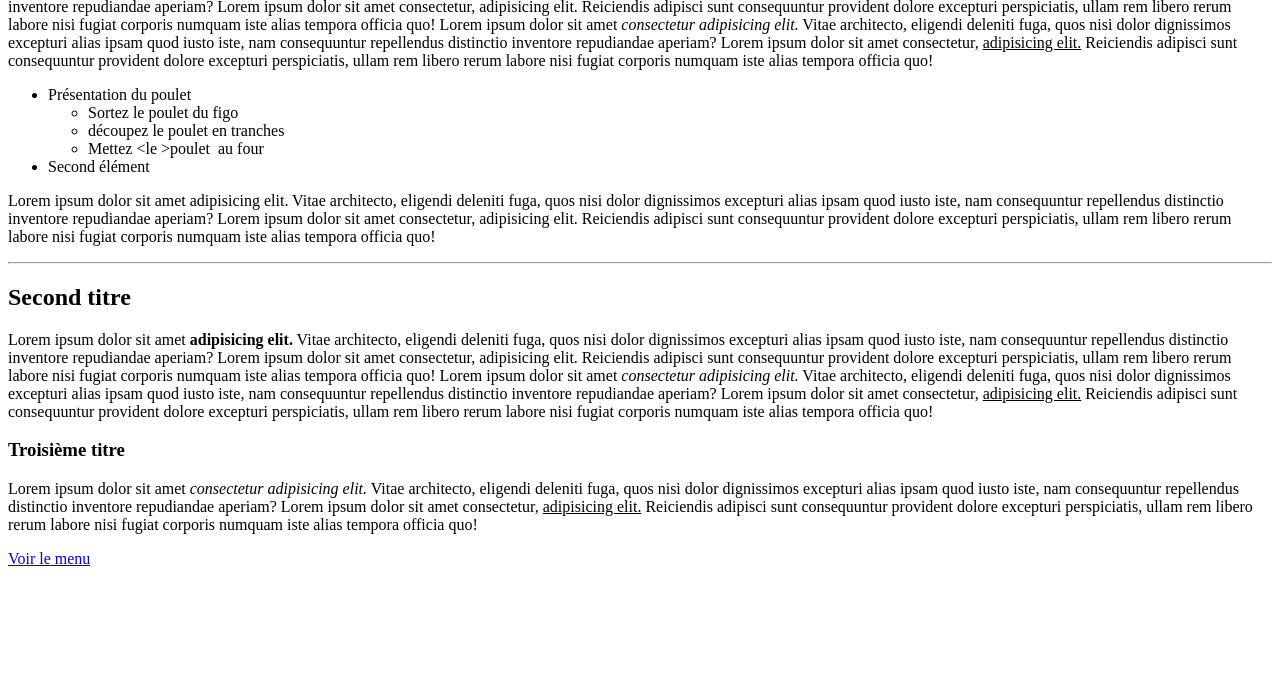
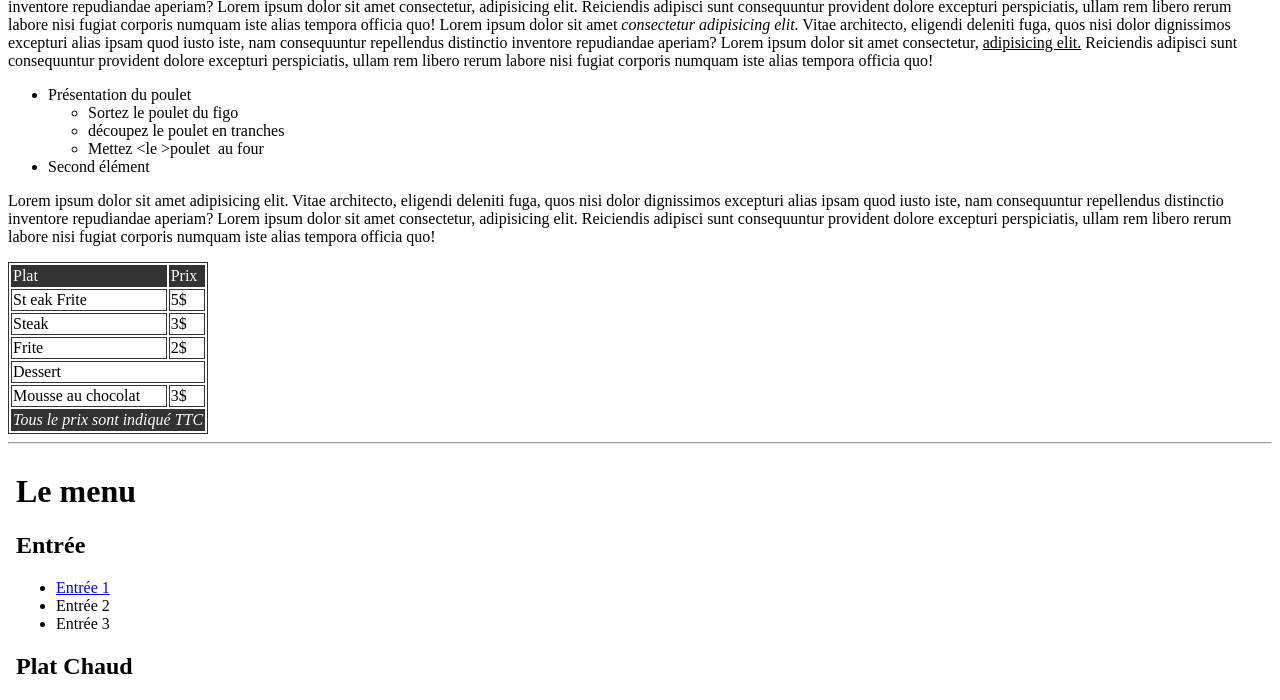
Before and after one commit to MCGENIUSALI/Cours-html-et-Tp-graphiKart, a plain HTML site: page index.html in a window 1280 px wide. Shown: the part 100-800 px from the top of the page. Drawn offline with Linux system fonts and the light colour scheme.

Commit message:
feat modify two file, index.hmtl and lien.html

```diff
--- a/index.html
+++ b/index.html
@@ -5,8 +5,18 @@
     <meta http-equiv="X-UA-Compatible" content="IE=edge">
     <meta name="viewport" content="width=device-width, initial-scale=1.0">
     <title>Document</title>
+    <style>
+        table, td{
+            border:1px solid #333;
+        }
+        thead, tfoot{
+            background-color: #333;
+            color:#fff;
+        }
+    </style>
 </head>
 <body>
+
     <h1>Mon titre</h1>
     <p>
         Lorem ipsum dolor sit amet <b> adipisicing elit.</b> Vitae architecto, eligendi deleniti fuga, quos nisi dolor dignissimos excepturi alias ipsam quod iusto iste, nam consequuntur repellendus distinctio inventore repudiandae aperiam?
@@ -26,11 +36,49 @@
         <li>Second élément</li>
     </ul>
 
+
     <p>
         Lorem ipsum dolor sit amet  adipisicing elit. Vitae architecto, eligendi deleniti fuga, quos nisi dolor dignissimos excepturi alias ipsam quod iusto iste, nam consequuntur repellendus distinctio inventore repudiandae aperiam?
         Lorem ipsum dolor sit amet consectetur, adipisicing elit. Reiciendis adipisci sunt consequuntur provident dolore excepturi perspiciatis, ullam rem libero rerum labore nisi fugiat corporis numquam iste alias tempora officia quo!
     </p>
+
+    <table>
+        <thead>
+            <tr>
+                <td>Plat</td>
+                <td>Prix</td>
+            </tr>
+        </thead>
+        <tbody>
+            <tr>
+                <td>St eak Frite</td>
+                <td>5$</td>
+            </tr>
+            <tr>
+                <td>Steak</td>
+                <td>3$</td>
+            </tr>
+            <tr>
+                <td>Frite</td>
+                <td>2$</td>
+            </tr>
+            <tr>
+                <td colspan="2">Dessert</td>
+            </tr>
+            <tr>
+                <td>Mousse au chocolat</td>
+                <td>3$</td>
+            </tr>
+        </tbody>
+        <tfoot>
+            <tr>
+                <td colspan="2"><em>Tous le prix sont indiqué TTC</em></td>
+            </tr>
+        </tfoot>
+    </table>
+
     <hr>
+    <iframe src="lien.html" frameborder="0" width="100%" height="300px"></iframe>
     <h2>Second titre</h2>
     <p>
         <p>
--- a/lien.html
+++ b/lien.html
@@ -5,8 +5,9 @@
     <title>Menu retaurant le Fiasco sur Montpellier</title>
 </head>
 <body>
+    <header>
         <h1>Le menu</h1>
-
+    </header>
     <h2>Entrée</h2>
     <ul>
         <li><a href="element1.html">Entrée 1</a></li>
@@ -15,14 +16,16 @@
     </ul>
 
     <h2>Plat Chaud</h2>
+    <nav title="Accueil">
         <ul>
             <li><a href="#fiasco">fiasco</a></li>
             <li><a href="#historique">historique</a></li>
             <li><a href="#cuisine">cuisine</a></li>
         </ul>
+    </nav>
 
     <p>
-        <a href="index.html">Revenir à l'accueil</a>
+        <a href="index.html" target="_parent">Revenir à l'accueil</a>
     </p>
     <h1 id="fiasco">Restaurant le Fiasco</h1>
     <img src="photo/contact.jpg" alt="Image de nourriture pour le fiasco" width="100%">
```
Lines whose indentation alone changed are shown as unchanged.
